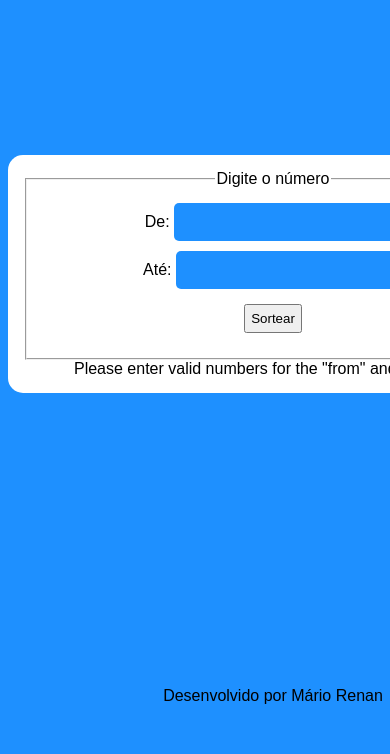
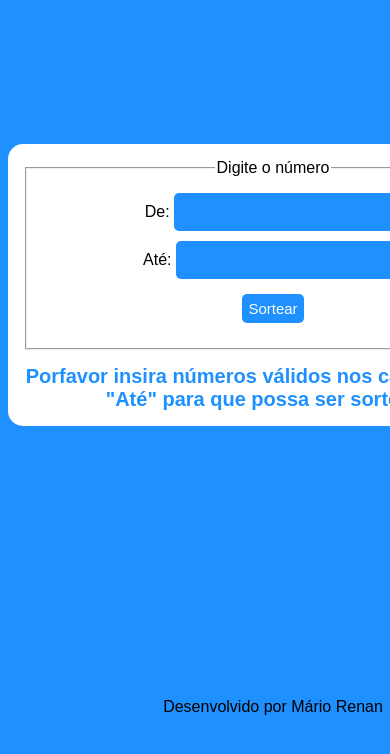
Before and after one commit to mariorenanofc/sorteador-number, a plain HTML site: page index.html in a window 390 px wide. Both pictures are taken after a click on the button "Sortear". Shown: the top 754 px of the page. Drawn offline with Linux system fonts and the light colour scheme.

Commit message:
Ajustes de tela para versões mobile

```diff
--- a/app.js
+++ b/app.js
@@ -4,15 +4,17 @@
     var max = parseInt(document.getElementById('max').value);
 
     if (isNaN(min) || isNaN(max)) {
-      document.getElementById('result').innerHTML = 'Please enter valid numbers for the "from" and "to" fields.';
+      document.getElementById('result').innerHTML = 'Porfavor insira números válidos nos campos "De" e "Até" para que possa  ser sorteado. ';
       return;
     }
 
     if (min >= max) {
-      document.getElementById('result').innerHTML = 'The "from" field must be less than the "to" field.';
+      document.getElementById('result').innerHTML = 'O campo "De" deve ser menor que "Até"';
       return;
     }
 
     var sortedNumber = Math.floor(Math.random() * (max - min + 1)) + min;
-    document.getElementById('result').innerHTML = sortedNumber.toString();
+
+    document.getElementById('result').innerHTML = 'O numero sorteado  foi: ' + sortedNumber.toString();
+
   }
--- a/src/style.css
+++ b/src/style.css
@@ -35,11 +35,30 @@
   div.box button {
     padding: 5px;
     margin: 15px;
+    border: none;
+    background-color:dodgerblue;
+    color: white;
+    font-size: 15px;
+    font-weight: 500;
+    padding: 6px;
+    border-radius: 5px;
+  }
+
+  div #result {
+    margin: 15px 0 0;
+    font-size: 20px;
+    font-weight: 700;
+    color: dodgerblue;
   }
 
   @media only screen and (max-width: 375px) {
+
+    body {
+      width: 100%;
+      font-family: Arial;
+    }
     .box {
-      width: 100%;
+      min-width: 100%;
       padding: 10px;
     }
   }
```
